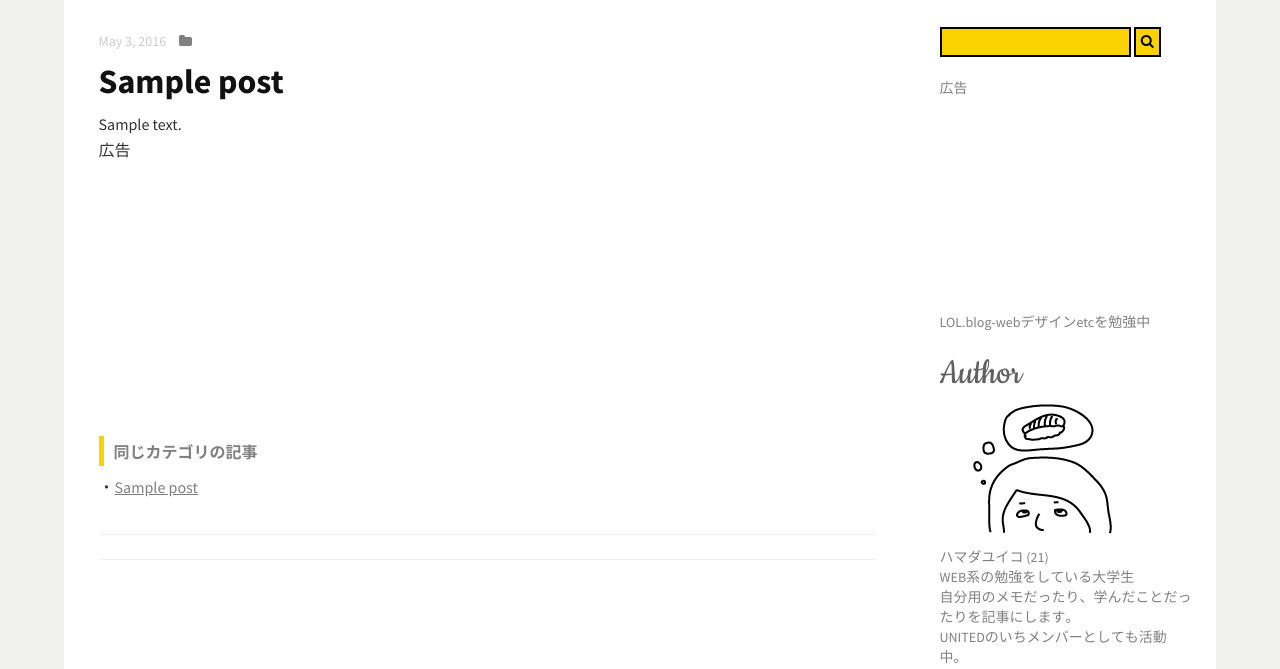
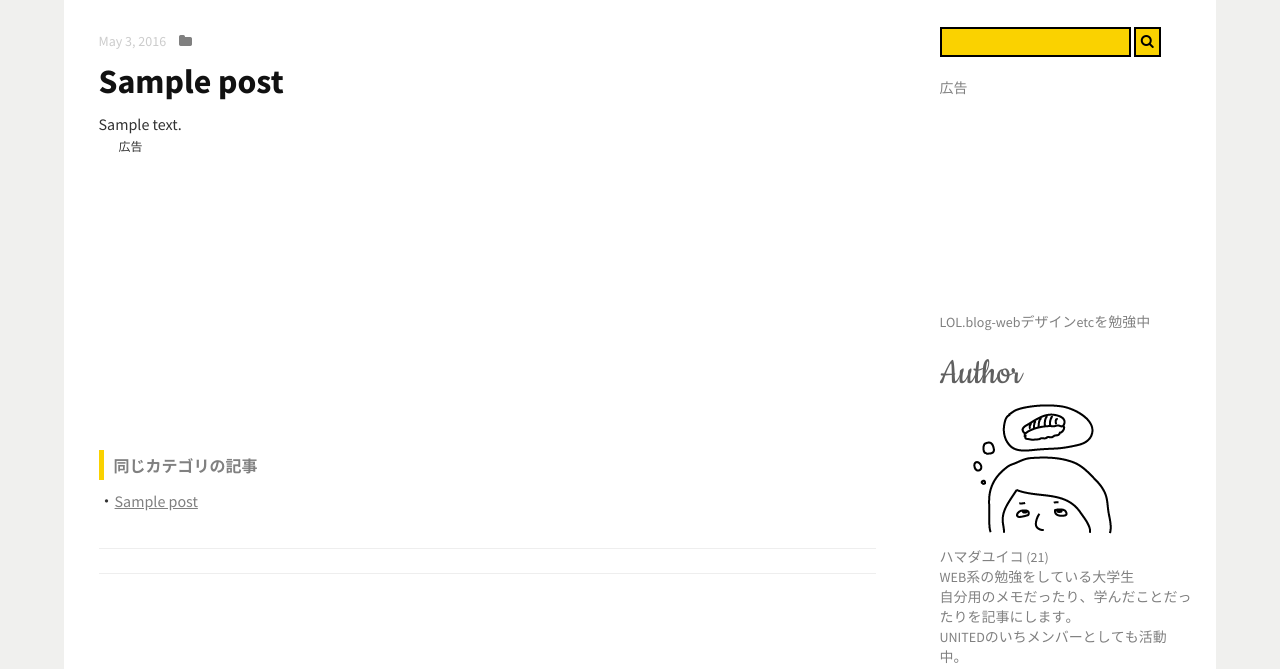
Before and after one commit to j8co38/wordpress, a WordPress theme: template themes_dev/second/single.php in a window 1280 px wide. Shown: the part 220-889 px from the top of the page. Run offline with PHP 8.4 and a stand-in for WordPress, Linux system fonts and the light colour scheme; the site name, menu and one post (Sample post) are stand-ins, and other content is empty; some libraries are stand-ins or nearby versions.

Commit message:
広告のstyle追加

```diff
--- a/themes_dev/second/sass/_single.scss
+++ b/themes_dev/second/sass/_single.scss
@@ -43,7 +43,11 @@
 			text-decoration: underline;
 		}
 	}
-	.bottom_ad {
+	.ad-tit {
+		font-size: 12px;
+		margin: 0 0 0 20px;
+	}
+	.bottom-ad {
 		border-collapse: separate;
 		border-spacing: 10px;
 	}
--- a/themes_dev/second/style.css
+++ b/themes_dev/second/style.css
@@ -345,7 +345,10 @@ footer {
     .single-post-inner .post-content a {
       color: #0057c4;
       text-decoration: underline; }
-  .single-post-inner .bottom_ad {
+  .single-post-inner .ad-tit {
+    font-size: 12px;
+    margin: 0 0 0 20px; }
+  .single-post-inner .bottom-ad {
     border-collapse: separate;
     border-spacing: 10px; }
   .single-post-inner h2 {
```
